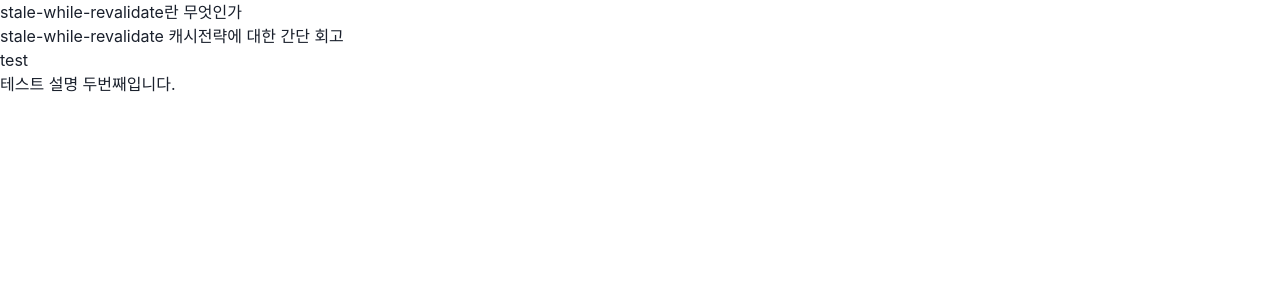
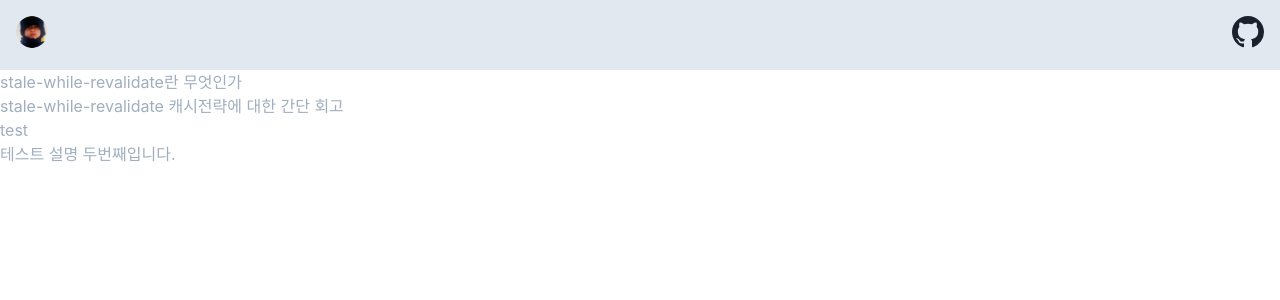
Before and after one commit to HTMLhead/next-blog, a Next.js app: page / in a window 1280 px wide. Shown: the top 300 px of the page. Built offline with nearby package versions, Linux system fonts and the light colour scheme.

Commit message:
:sparkles: 헤더 추가 및 chakra-ui스타일 적용

```diff
--- a/pages/index.tsx
+++ b/pages/index.tsx
@@ -1,9 +1,10 @@
-import Head from "next/head";
+import { List, ListItem } from "@chakra-ui/react";
 // Component
 import Post from "../interfaces/post";
 // lib
 import { getAllPosts } from "../lib/api";
 import Meta from "../lib/Meta";
+import Header from "components/Header";
 
 type Props = {
   allPosts: Post[];
@@ -13,16 +14,17 @@ export default function Index({ allPosts }: Props) {
   return (
     <>
       <Meta />
-      <ul>
+      <Header />
+      <List>
         {allPosts.map((post) => (
-          <li key={post.slug}>
+          <ListItem color="gray.400" key={post.slug}>
             <a href={`posts/${post.slug}`}>
               <div>{post.title}</div>
             </a>
             <div>{post.description}</div>
-          </li>
+          </ListItem>
         ))}
-      </ul>
+      </List>
     </>
   );
 }
```
